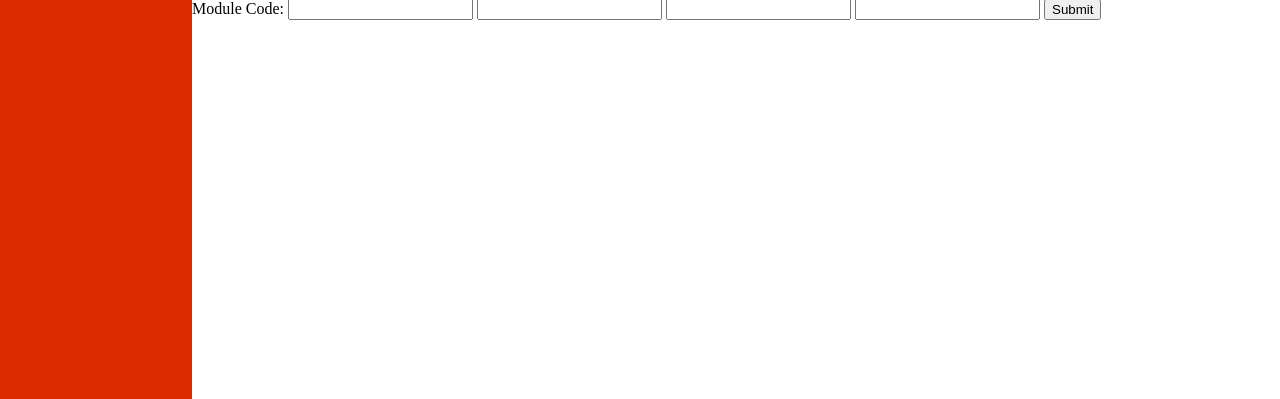
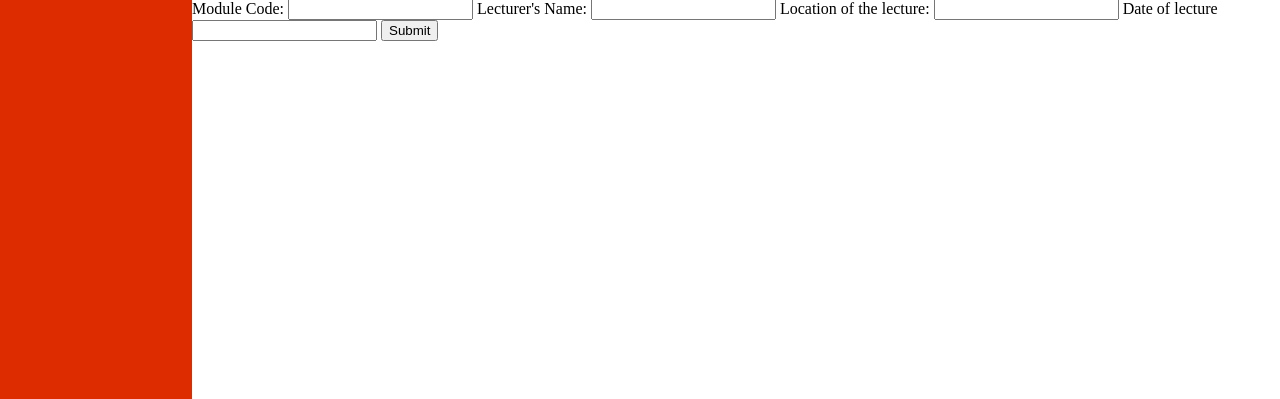
Before and after one commit to Ryan-Gouldsmith/MajorProject-MapMyNotes, a Flask app: template src/MapMyNotesApplication/MapMyNotesApplication/templates/file_upload/show_image.html in a window 1280 px wide. Shown: the part 401-800 px from the top of the page. Run offline with Flask 2, Linux system fonts and the light colour scheme; the template is opened without the code that fills it, so the values that code supplies are empty.

Commit message:
Added labels for the form

```diff
--- a/src/MapMyNotesApplication/MapMyNotesApplication/templates/file_upload/show_image.html
+++ b/src/MapMyNotesApplication/MapMyNotesApplication/templates/file_upload/show_image.html
@@ -11,11 +11,18 @@
     <img src="{{ url_for('fileupload.get_image', note_image=note_image) }}" class="temp_uploaded_image"/ class="temp_uploaded_note">
 
     <form action="{{ url_for('metadata.add_meta_data', note_image=note_image) }}" method="post">
-      <label class="module_label">Module Code:</label>
-      <input type="text" class="module_code_data" name="module_code_data" >
-      <input type="text" class="lecturer_name" name="lecturer_name_data" >
+      <label class="module_label">Module Code:
+        <input type="text" class="module_code_data" name="module_code_data" >
+      </label>
+      <label class='lecture_name_label'>Lecturer's Name:
+        <input type="text" class="lecturer_name" name="lecturer_name_data" >
+      </label>
+        <label class="location_name_label"> Location of the lecture:
       <input type="text" class="location_name" name="location_data">
-      <input type="text" class="date" name="date_data">
+      </label>
+      <label class='date_label'> Date of lecture
+        <input type="text" class="date" name="date_data">
+      </label>
       <input type="submit" class="submit" name="submit" >
     </form>
 {% endblock %}
```
